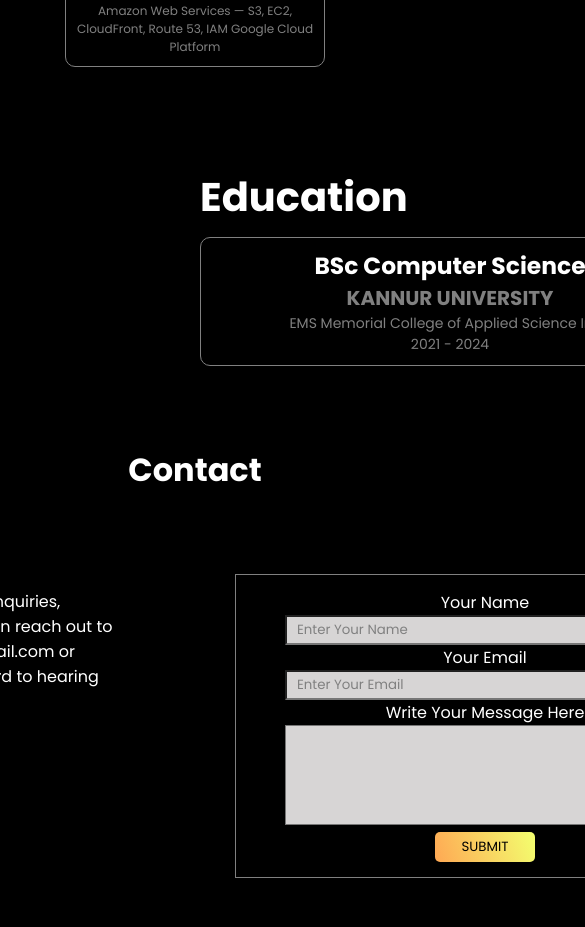
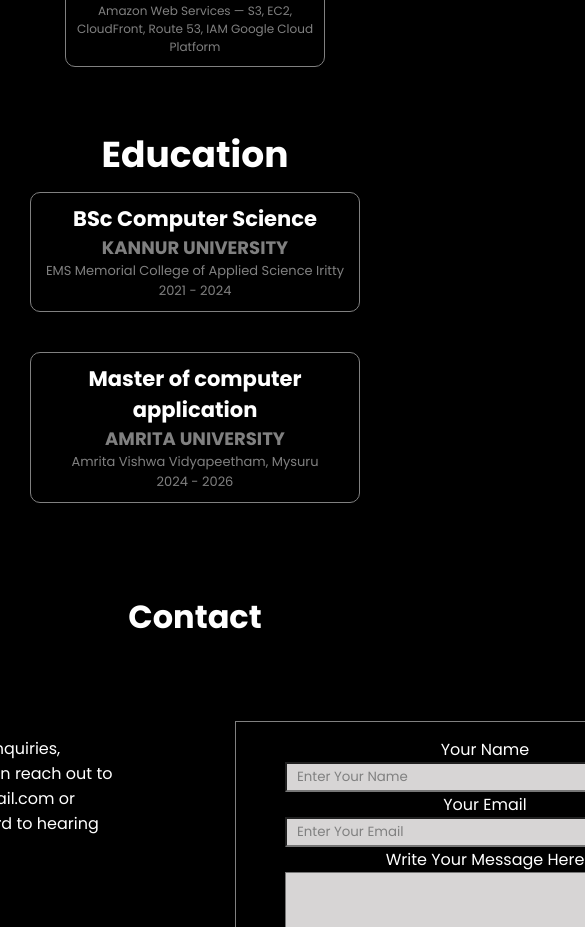
Before and after one commit to ananthu-m-01/portfolio, a React (Vite) app: page / in a window 390 px wide. Shown: the part 4060-4987 px from the top of the page, 585 px wide, since content can reach past the window. Built offline with nearby package versions, Linux system fonts and the light colour scheme.

Commit message:
education section- commit

```diff
--- a/src/Components/Education/Education.css
+++ b/src/Components/Education/Education.css
@@ -1,33 +1,78 @@
-.education{
+.education {
   text-align: center;
   padding: 0px 30px;
   margin: 80px 170px;
   font-size: 20px;
   justify-content: space-around;
 }
-.education-container{
+
+.education-container {
   display: grid;
   grid-template-columns: 1fr 1fr;
+  gap: 30px;
+  justify-content: center;
 }
-.education-card{
-    border:1px solid grey;
+
+.education-card {
+  border: 1px solid grey;
   width: 500px;
+  max-width: 100%;
   text-align: center;
   border-radius: 10px;
   transition: 0.3s;
-    padding: 10px;
-    margin-top:10px;
+  padding: 15px;
+  margin-top: 10px;
 }
-.education-card:hover{
+
+.education-card:hover {
   box-shadow: 0 4px 8px 0 rgba(231, 255, 145, 0.2), 0 6px 20px 0 rgba(221, 255, 96, 0.19);
   transform: scale(1.10);
   transition: 0.3s;
-    border:1px solid #f1db35;
+  border: 1px solid #f1db35;
 }
-.education-card h4{
+
+.education-card h4 {
   color: #808080;
 }
-.education-card p{
+
+.education-card p {
   color: #808080;
   font-size: 14px;
 }
+
+/* Responsive for tablets */
+@media screen and (max-width: 1024px) {
+  .education {
+    margin: 60px 40px;
+  }
+
+  .education-container {
+    grid-template-columns: 1fr; /* single column for tablets */
+    gap: 20px;
+  }
+
+  .education-card {
+    width: 100%;
+    max-width: 400px;
+    margin: 10px auto;
+    padding: 12px;
+  }
+}
+
+/* Responsive for mobile */
+@media screen and (max-width: 600px) {
+  .education {
+    margin: 40px 15px;
+    font-size: 18px;
+    padding: 0 15px;
+  }
+
+  .education-card {
+    max-width: 100%;
+    padding: 10px;
+  }
+
+  .education-card p {
+    font-size: 13px;
+  }
+}
```
Lines whose indentation alone changed are shown as unchanged.
